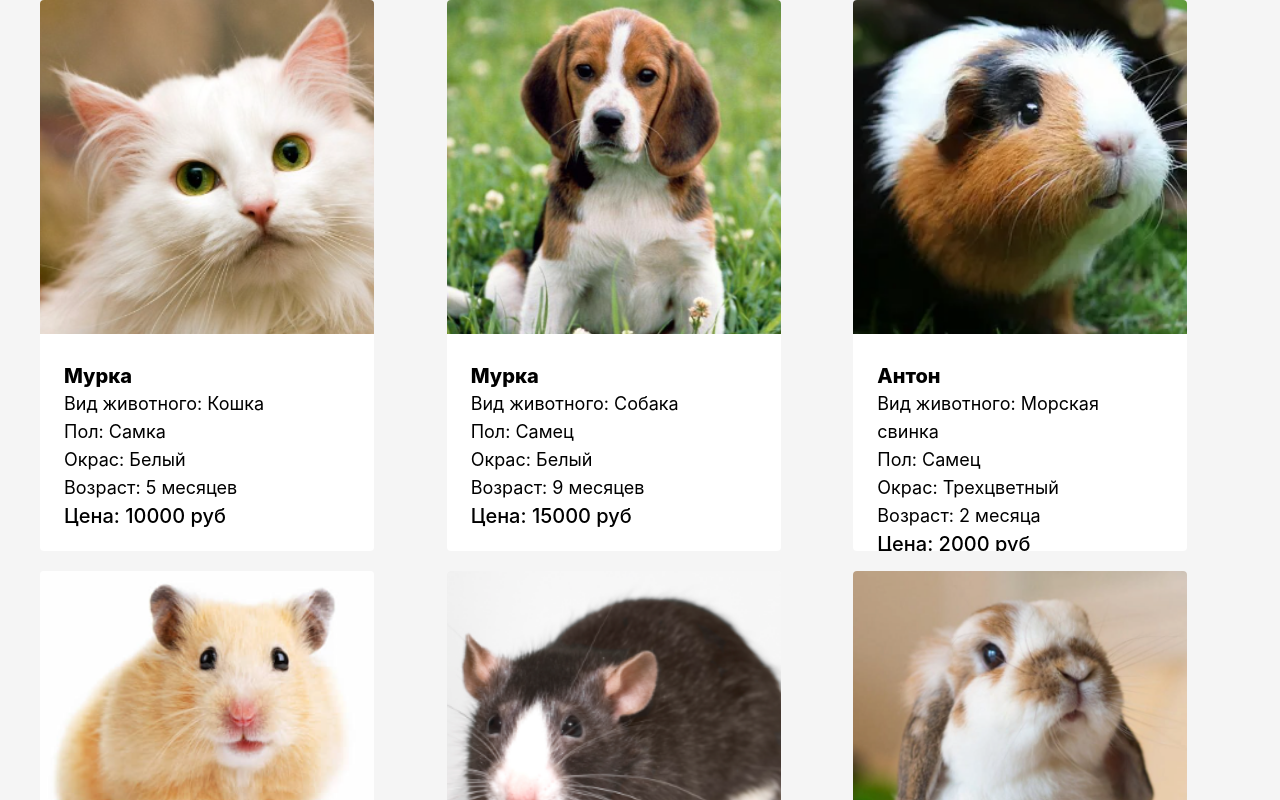
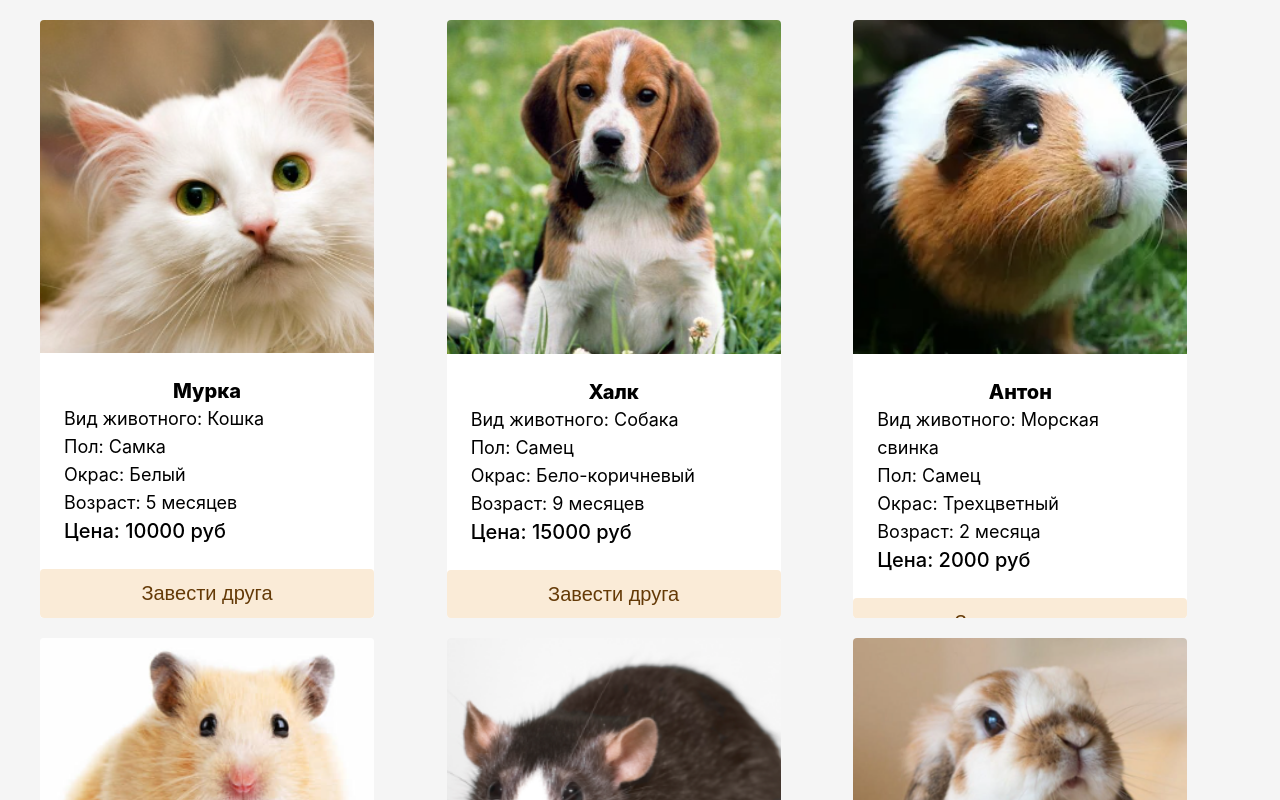
Before and after one commit to ElPetra/testComand, a React (Create React App) app: page / in a window 1280 px wide. Shown: the top 800 px of the page. Built offline with nearby package versions, Linux system fonts and the light colour scheme.

Commit message:
added buyButton and fixed some minor mistakes

```diff
--- /dev/null
+++ b/src/components/BuyButton/BuyButton.jsx
@@ -0,0 +1,5 @@
+import s from './BuyButton.module.css'
+
+export const BuyButton = () => {
+    return <button className={s.buyButton}>Завести друга</button>
+}
--- /dev/null
+++ b/src/components/BuyButton/BuyButton.module.css
@@ -0,0 +1,15 @@
+.buyButton {
+    justify-items: flex-end;
+    padding: 10px 20px;
+    border-radius: 4px;
+    font-size: 20px;
+    border: 3px solid antiquewhite;
+    background-color:antiquewhite;
+    color:rgb(100, 58, 7);
+    cursor: pointer;
+    transition: 0.3s;
+}
+.buyButton:hover {
+    background-color: white;
+    color:rgb(148, 130, 107);
+}
--- a/src/components/Card/Card.jsx
+++ b/src/components/Card/Card.jsx
@@ -1,3 +1,4 @@
+import { BuyButton } from '../BuyButton/BuyButton'
 import s from './Card.module.css'
 
 export const Card = ({src, alt, animalType, animalName, gender, color, age, price}) => {
@@ -11,5 +12,6 @@ export const Card = ({src, alt, animalType, animalName, gender, color, age, pric
             <p className={s.descr}>Возраст: {age}</p>
             <p className={s.price}>Цена: {price}</p>
         </div>
+        <BuyButton/>
     </div>
 }
--- a/src/components/Card/Card.module.css
+++ b/src/components/Card/Card.module.css
@@ -1,10 +1,12 @@
 .card {
-    height: 551px;
+    height: 598px;
     max-width: 334px;
     width: 100%;
     background-color: #FFF;
     border-radius: 4px;
     overflow: hidden;
+    display: flex;
+    flex-direction: column;
 }
 .photo {
    height: 334px;
@@ -16,6 +18,7 @@
     padding: 24px;
     line-height: 28px;
     font-size: 24px;
+    flex-grow: 1;
 }
 .descr {
     font-size: 18px;
@@ -23,6 +26,7 @@
 .title {
     font-size: 20px;
     font-weight: 800;
+    text-align: center;
 }
 .price {
     font-size: 20px;
--- a/src/components/CardContainer/CardContainer.jsx
+++ b/src/components/CardContainer/CardContainer.jsx
@@ -13,9 +13,9 @@ export const CardContainer = () => {
     return <Container>
     <div className={s.cardContainer}>
         <Card src={whiteCat} alt='Кошка' animalType='Кошка' animalName='Мурка' color='Белый' gender='Самка' age='5 месяцев' price='10000 руб'/>
-        <Card src={bigle} alt='Собака' animalType='Собака' animalName='Мурка' color='Белый' gender='Самец' age='9 месяцев' price='15000 руб'/>
+        <Card src={bigle} alt='Собака' animalType='Собака' animalName='Халк' color='Бело-коричневый' gender='Самец' age='9 месяцев' price='15000 руб'/>
         <Card src={guineapig} alt='Морская свинка' animalType='Морская свинка' animalName='Антон' color='Трехцветный' gender='Самец' age='2 месяца' price='2000 руб'/>
-        <Card src={humster} alt='Хомяк' animalType='Хомяк' animalName='Леопольд' color='Белый' gender='Самец' age='1 месяц' price='1800 руб'/>
+        <Card src={humster} alt='Хомяк' animalType='Хомяк' animalName='Леопольд' color='Рыжий' gender='Самец' age='1 месяц' price='1800 руб'/>
         <Card src={rat} alt='Крыса' animalType='Крыса' animalName='Виски' color='Черный' gender='Самка' age='2 месяца' price='2500 руб'/>
         <Card src={rabbit} alt='Кролик' animalType='Кролик' animalName='Лапочка' color='Белый' gender='Самка' age='4 месяца' price='5000 руб'/>
     </div>
--- a/src/components/Container/Container.module.css
+++ b/src/components/Container/Container.module.css
@@ -1,4 +1,4 @@
 .container {
-    padding: 0 40px;
+    padding: 20px 40px;
     margin: 0 auto;
 }
```
